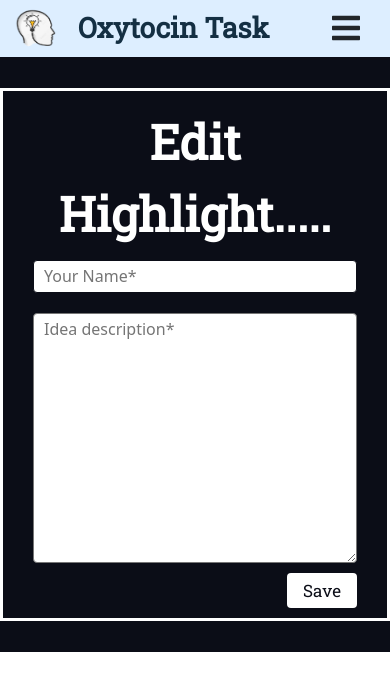
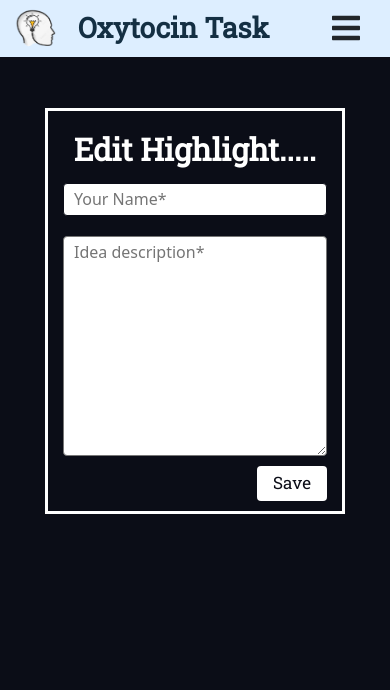
Before and after one commit to Shivam311201/BrainStorm, a React (Create React App) app: page /EditHighlight in a window 390 px wide. Shown: the top 690 px of the page. Built offline with nearby package versions, Linux system fonts and the light colour scheme; the HTML template or start-up script is replaced by a standard one.

Commit message:
changes in responsiveness

```diff
--- a/src/EditHighlight/EditHighlightFlow.js
+++ b/src/EditHighlight/EditHighlightFlow.js
@@ -1,4 +1,4 @@
-import React,{useContext} from "react";
+import React,{useContext,useState,useEffect} from "react";
 import Navbar from "../Navbar";
 import EditHighlight from "./EditHighlight";
 import { CurrentuserContext } from "../Context/currentUserContext";
@@ -10,6 +10,14 @@ function EditHighlightFlow()
   const[user,setUser]=useContext(CurrentuserContext);
   const[Data,setData]=useContext(ClusterlessContext);
   const[clusterData,setClusterData]=useContext(ClusterContext);
+
+  const[winHeight,setHeight]=useState(window.innerHeight);
+    useEffect(() => {
+      function handleResize() {
+        setHeight(window.innerHeight);
+    }
+    window.addEventListener('resize', handleResize)
+    });
 
   const navigate=useNavigate();
 
@@ -56,7 +64,7 @@ function EditHighlightFlow()
   }
     return (<div>
         <Navbar group={false}/>
-        <div className="outerEdit">
+        <div className="outerEdit" style={{height:winHeight}}>
           <EditHighlight user={user} setUser={setUser} updateIdea={updateIdea}/>
         </div>
     </div>)
--- a/src/EditHighlight/Edithighlight_style.css
+++ b/src/EditHighlight/Edithighlight_style.css
@@ -55,3 +55,39 @@
     padding-top: 31px;
     padding-bottom: 31px;
 }
+@media screen and (max-width:580px){
+    .EditHighlight{
+      width: 400px;
+    }
+    .EditHighlight_Title{
+      font-size: 39px;
+    }
+}
+@media screen and (max-width:457px){
+    .EditHighlight{
+      width: 350px;
+      padding-left: 25px;
+      padding-right: 25px;
+      margin-top: 10px;
+    }
+    .EditHighlight_Title{
+      font-size: 33px;
+    }
+    .major_input1{
+        height: 230px;
+    }
+}
+@media screen and (max-width:400px){
+    .EditHighlight{
+      width: 300px;
+      margin-top: 20px;
+      padding-left: 15px;
+      padding-right: 15px;
+    }
+    .EditHighlight_Title{
+      font-size: 31px;
+    }
+    .major_input1{
+        height: 220px;
+    }
+}
```
